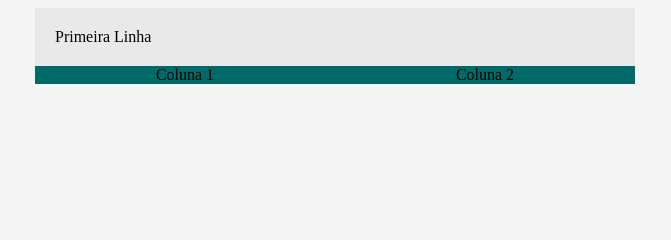
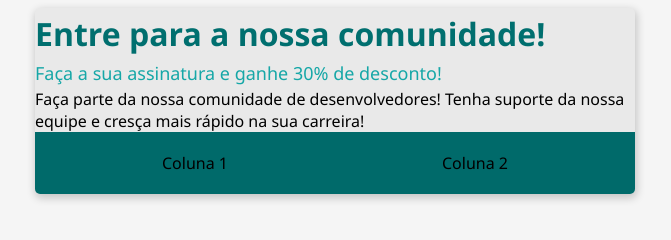
Before and after one commit to GustavoLemos1/bootcamp-devjr-modulo2, a plain HTML site: page index.html in a window 1280 px wide. Shown: the whole page, without its empty margins (305-976 px from the left). Drawn offline with Linux system fonts and the light colour scheme.

Commit message:
closes #3 - Criando o cabeçalho

```diff
--- a/index.html
+++ b/index.html
@@ -9,6 +9,7 @@
     <style>
         body {
             background-color: #F5F5F5 ;
+            font-family: 'Segoe UI', Tahoma, Geneva, Verdana, sans-serif;
         }
 
         .container {
@@ -17,22 +18,47 @@
 
             width: 600px;
 
+            box-shadow: 1px 3px 8px 1px rgba(0, 0, 0, 0.2);
+            border-radius: 5px;
+            overflow: hidden;
         }
         .header {
-            padding: 20px;
+            padding: 40px;
         }
         .flex-container {
             display: flex;
             background-color: #006a6a;
             justify-content: space-around;
+            padding: 20px;
             flex-direction: row; /*Podemos omitir essa informação que por padrão já é row*/
+        }
+        .header-title{
+            color: #006f6f;
+            font-size: 32px;
+            font-weight: 700;
+
+            line-height: 1.6;
+        }
+        .header-subtitle {
+            line-height: 1.6;
+            color: #16a7a7;
+            font-size: 18px;
+            font-weight: 500;
+
         }
     </style>
 </head>
 <body>
     <div class="container">
-        <div class="header">
-            Primeira Linha
+        <div class="header-title">
+            Entre para a nossa comunidade!
+        </div>
+        <div class="header-subtitle">
+            Faça a sua assinatura e ganhe 30% de desconto!
+        </div>
+        <div>
+            Faça parte da nossa comunidade de desenvolvedores!
+            Tenha suporte da nossa equipe e cresça mais rápido na sua carreira!
         </div>
         <div class="flex-container">
             <div>
```
